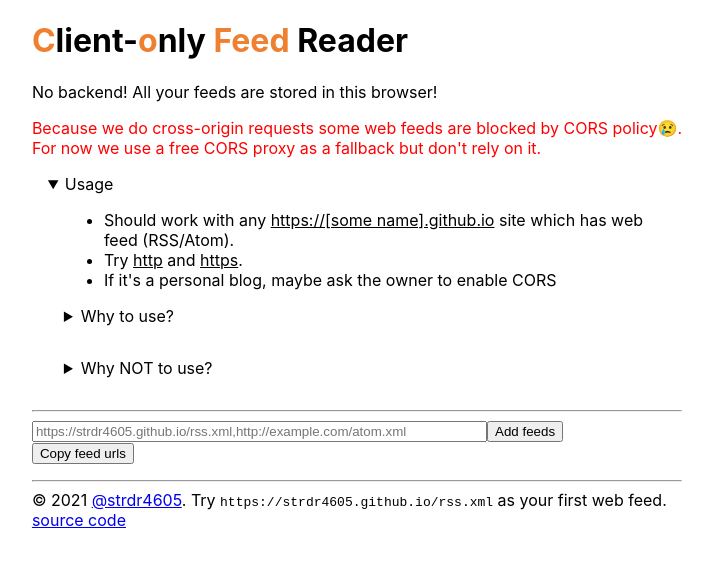
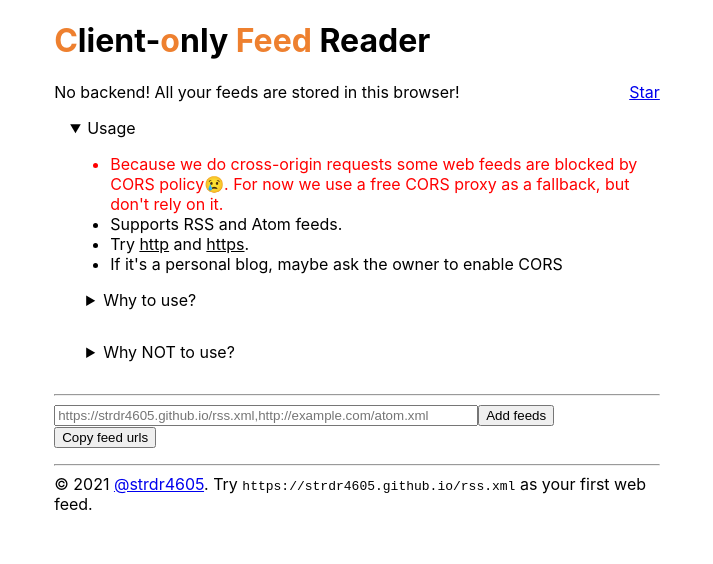
Before and after one commit to cofeed-19/cofeed-19.github.io, a Next.js app: page / in a window 1280 px wide. Both pictures are taken after a click on the heading "Usage". Shown: the top 564 px of the page, without its empty margins (283-996 px from the left). Built offline with nearby package versions, Linux system fonts and the light colour scheme.

Commit message:
feat: add star button, add body padding

```diff
--- a/components/Footer.tsx
+++ b/components/Footer.tsx
@@ -11,13 +11,6 @@ export function Footer() {
       </a>
       . Try <code>https://strdr4605.github.io/rss.xml</code> as your first web
       feed. <br />
-      <a
-        href="https://github.com/cofeed-19/cofeed-19.github.io"
-        rel="noopener noreferrer"
-        target="_blank"
-      >
-        source code
-      </a>
     </footer>
   );
 }
--- a/components/HeadMeta.tsx
+++ b/components/HeadMeta.tsx
@@ -42,6 +42,7 @@ export function HeadMeta() {
         href="/favicon-16x16.png"
       />
       <link rel="manifest" href="/site.webmanifest" />
+      <script async defer src="https://buttons.github.io/buttons.js"></script>
     </Head>
   );
 }
--- a/components/Header.tsx
+++ b/components/Header.tsx
@@ -4,27 +4,33 @@ export function Header() {
       <h1>
         <span>C</span>lient-<span>o</span>nly <span>Feed</span> Reader
       </h1>
-      <p>No backend! All your feeds are stored in this browser!</p>
-      <p style={{ color: "red" }}>
-        Because we do cross-origin requests some web feeds are blocked by CORS
-        policy😢. <br />
-        For now we use a free CORS proxy as a fallback but don't rely on it.
+      <p>
+        No backend! All your feeds are stored in this browser!
+        <a
+          className="github-button"
+          href="https://github.com/cofeed-19/cofeed-19.github.io"
+          data-icon="octicon-star"
+          data-show-count="true"
+          aria-label="Star cofeed-19/cofeed-19.github.io on GitHub"
+        >
+          Star
+        </a>
       </p>
+
       <details>
         <summary>Usage</summary>
-        <div>
         <ul>
-            <li>
-              Should work with any <u>https://[some name].github.io</u> site
-              which has web <br />
-              feed (RSS/Atom).
+          <li style={{ color: "red" }}>
+            Because we do cross-origin requests some web feeds are blocked by
+            CORS policy😢. For now we use a free CORS proxy as a fallback, but
+            don't rely on it.
           </li>
+          <li>Supports RSS and Atom feeds.</li>
           <li>
             Try <u>http</u> and <u>https</u>.
           </li>
           <li>If it's a personal blog, maybe ask the owner to enable CORS</li>
         </ul>
-        </div>
         <details>
           <summary>Why to use?</summary>
           <div>
--- a/styles/globals.css
+++ b/styles/globals.css
@@ -1,10 +1,9 @@
-html,
 body {
   display: flex;
   flex-direction: column;
   align-items: center;
   flex-wrap: wrap;
-  padding: 0;
+  padding: 0 1em;
   margin: 0;
   font-family: -apple-system, BlinkMacSystemFont, Segoe UI, Roboto, Oxygen,
     Ubuntu, Cantarell, Fira Sans, Droid Sans, Helvetica Neue, sans-serif;
@@ -37,7 +36,7 @@ details a {
 header,
 main,
 footer {
-  max-width: 65ch;
+  max-width: 60ch;
 }
 
 footer,
@@ -65,3 +64,9 @@ input {
 span {
   color: #ee802f;
 }
+
+p {
+  display: flex;
+  justify-content: space-between;
+  align-items: center;
+}
```
Lines whose indentation alone changed are shown as unchanged.
